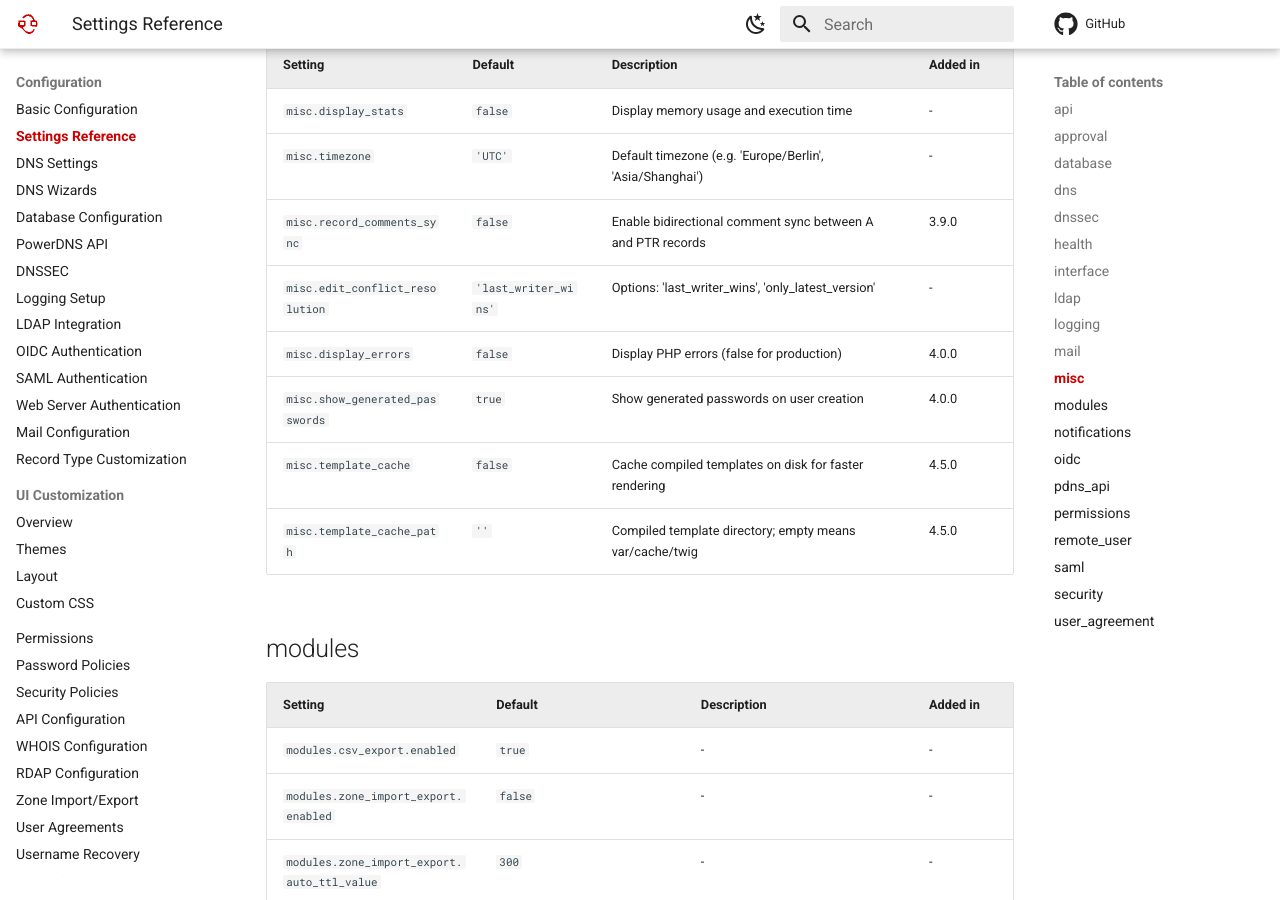
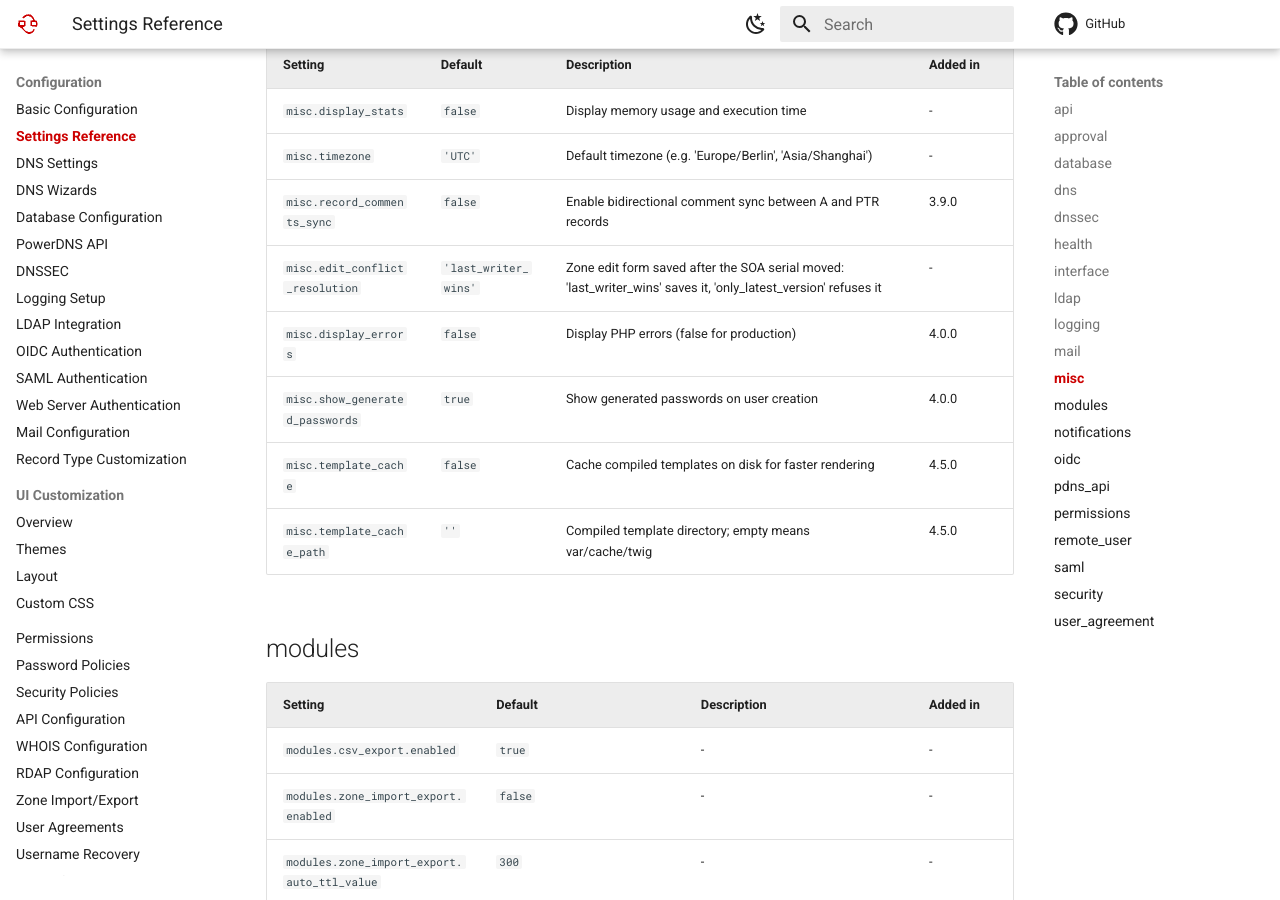
Before and after one commit to poweradmin/poweradmin-docs, an MkDocs documentation site: the page built from docs/configuration/settings-reference.md, in a window 1280 px wide and 900 px high, scrolled down 12237 px. Built offline with MkDocs 1.6.1 and Material for MkDocs 9.7.7, drawn with Linux system fonts in a browser that asks for light colours; comment, search, counter and statistics services are not loaded.

Commit message:
docs(config): explain what edit_conflict_resolution checks

```diff
--- a/docs/configuration/settings-reference.md
+++ b/docs/configuration/settings-reference.md
@@ -218,7 +218,7 @@ Override any of them in `config/settings.php`; see [Basic Configuration](basic.m
 | `misc.display_stats` {#setting-misc-display-stats} | `false` | Display memory usage and execution time | - |
 | `misc.timezone` {#setting-misc-timezone} | `'UTC'` | Default timezone (e.g. 'Europe/Berlin', 'Asia/Shanghai') | - |
 | `misc.record_comments_sync` {#setting-misc-record-comments-sync} | `false` | Enable bidirectional comment sync between A and PTR records | 3.9.0 |
-| `misc.edit_conflict_resolution` {#setting-misc-edit-conflict-resolution} | `'last_writer_wins'` | Options: 'last_writer_wins', 'only_latest_version' | - |
+| `misc.edit_conflict_resolution` {#setting-misc-edit-conflict-resolution} | `'last_writer_wins'` | Zone edit form saved after the SOA serial moved: 'last_writer_wins' saves it, 'only_latest_version' refuses it | - |
 | `misc.display_errors` {#setting-misc-display-errors} | `false` | Display PHP errors (false for production) | 4.0.0 |
 | `misc.show_generated_passwords` {#setting-misc-show-generated-passwords} | `true` | Show generated passwords on user creation | 4.0.0 |
 | `misc.template_cache` {#setting-misc-template-cache} | `false` | Cache compiled templates on disk for faster rendering | 4.5.0 |
```
Also changed, not shown: docs/configuration/basic.md (+10 -3 lines).
